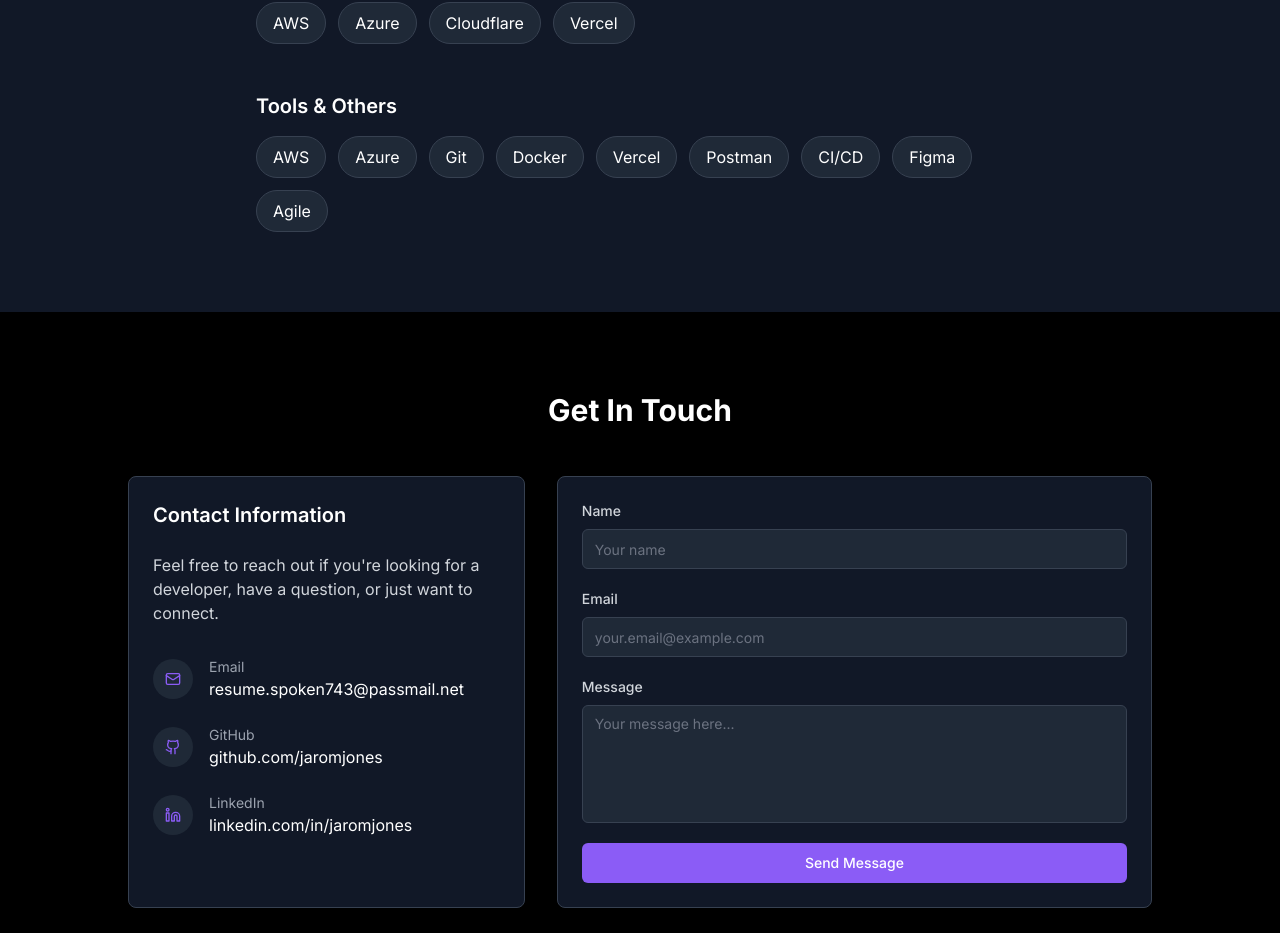
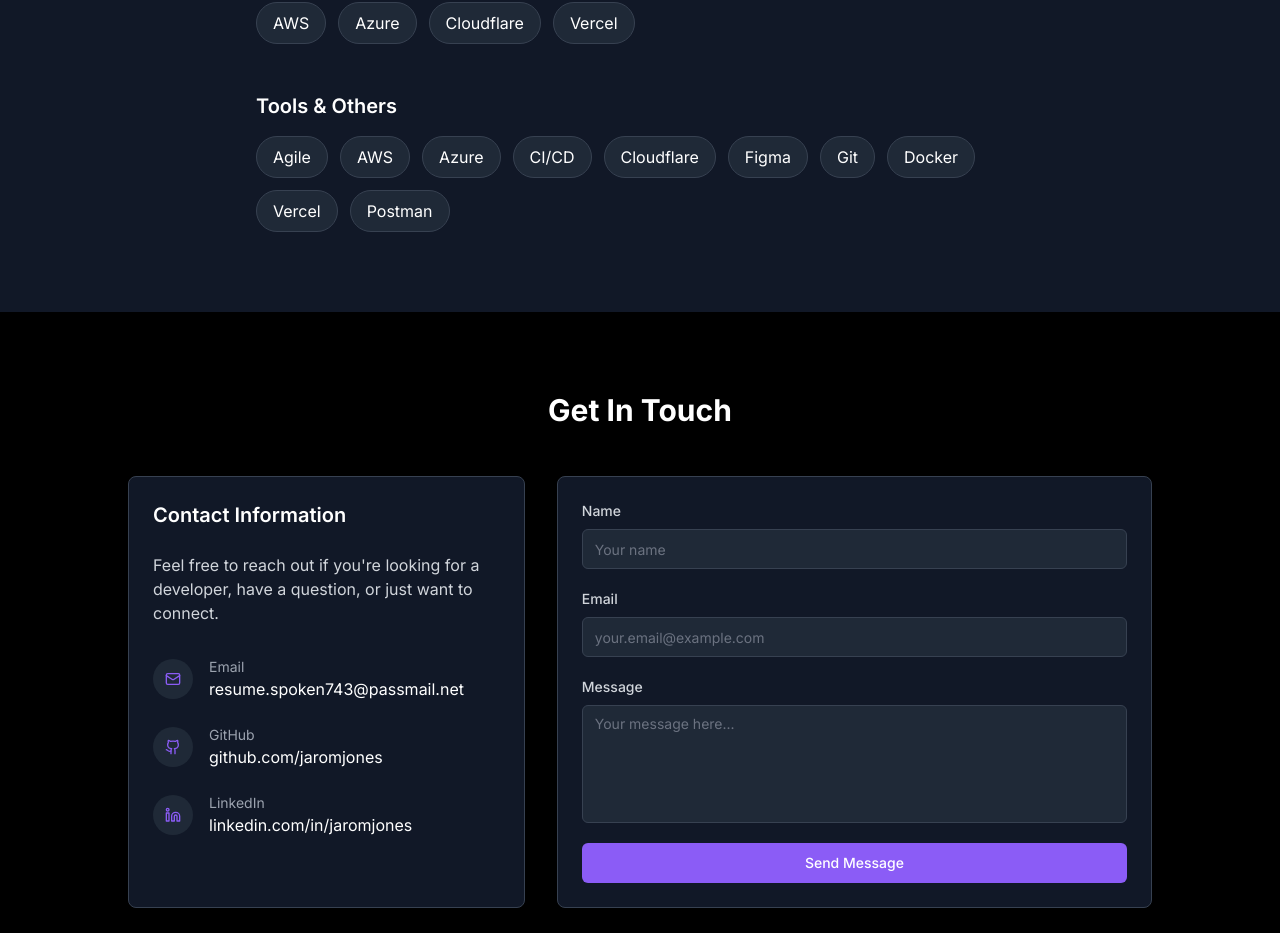
Before and after one commit to pacjman/jaroms-dev-portfolio, a Next.js app: page / in a window 1280 px wide. Shown: the part 2595-3528 px from the top of the page. Built offline with nearby package versions, Linux system fonts and the light colour scheme.

Commit message:
arrange tools & others alphabetically

```diff
--- a/app/page.tsx
+++ b/app/page.tsx
@@ -230,15 +230,16 @@ export default function Portfolio() {
             <div>
               <h3 className="text-xl font-semibold mb-4">Tools & Others</h3>
               <div className="flex flex-wrap gap-3">
+                <SkillBadge name="Agile" />
                 <SkillBadge name="AWS" />
                 <SkillBadge name="Azure" />
+                <SkillBadge name="CI/CD" />
+                <SkillBadge name="Cloudflare" />
+                <SkillBadge name="Figma" />
                 <SkillBadge name="Git" />
                 <SkillBadge name="Docker" />
                 <SkillBadge name="Vercel" />
                 <SkillBadge name="Postman" />
-                <SkillBadge name="CI/CD" />
-                <SkillBadge name="Figma" />
-                <SkillBadge name="Agile" />
               </div>
             </div>
           </div>
```
